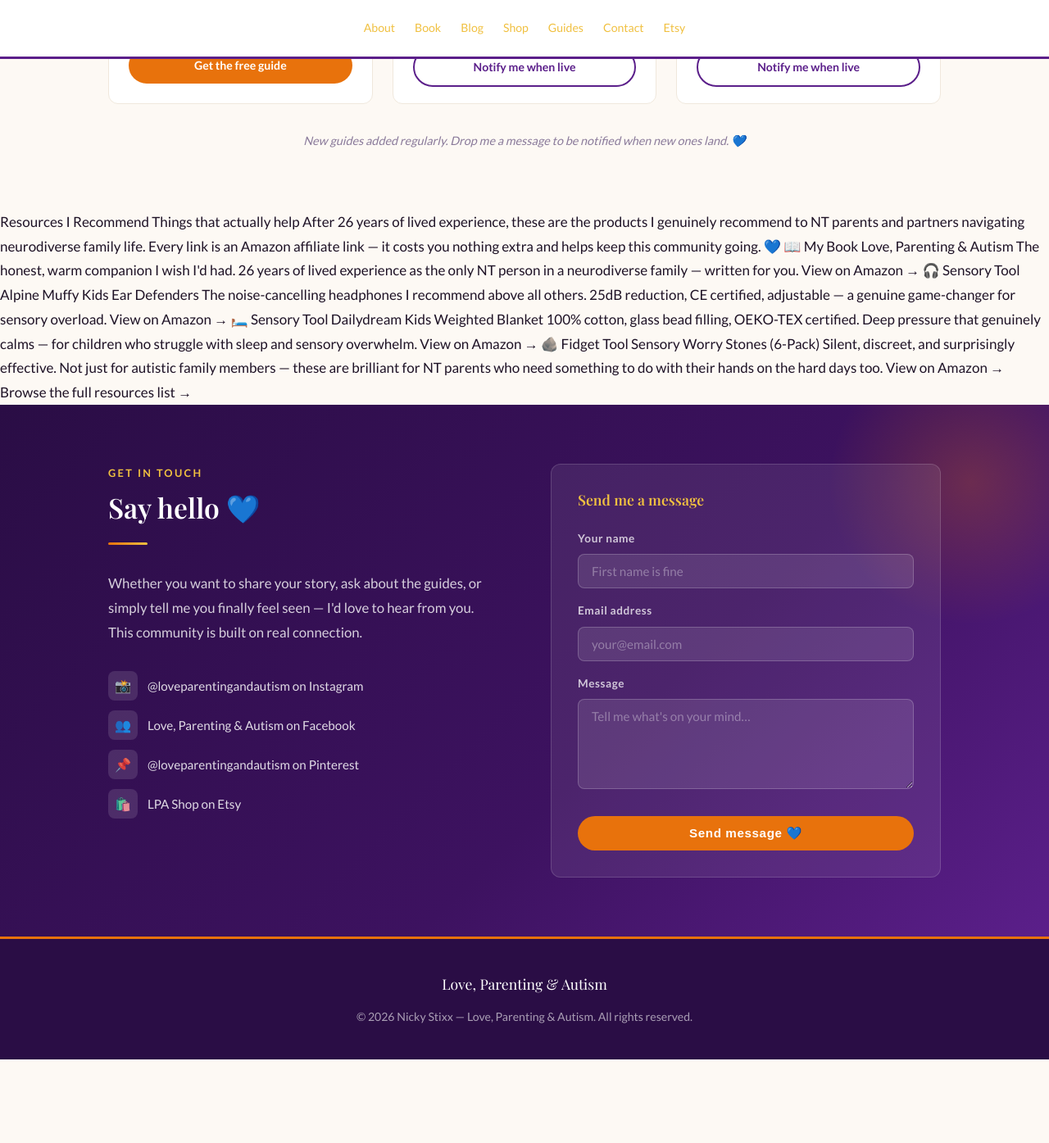
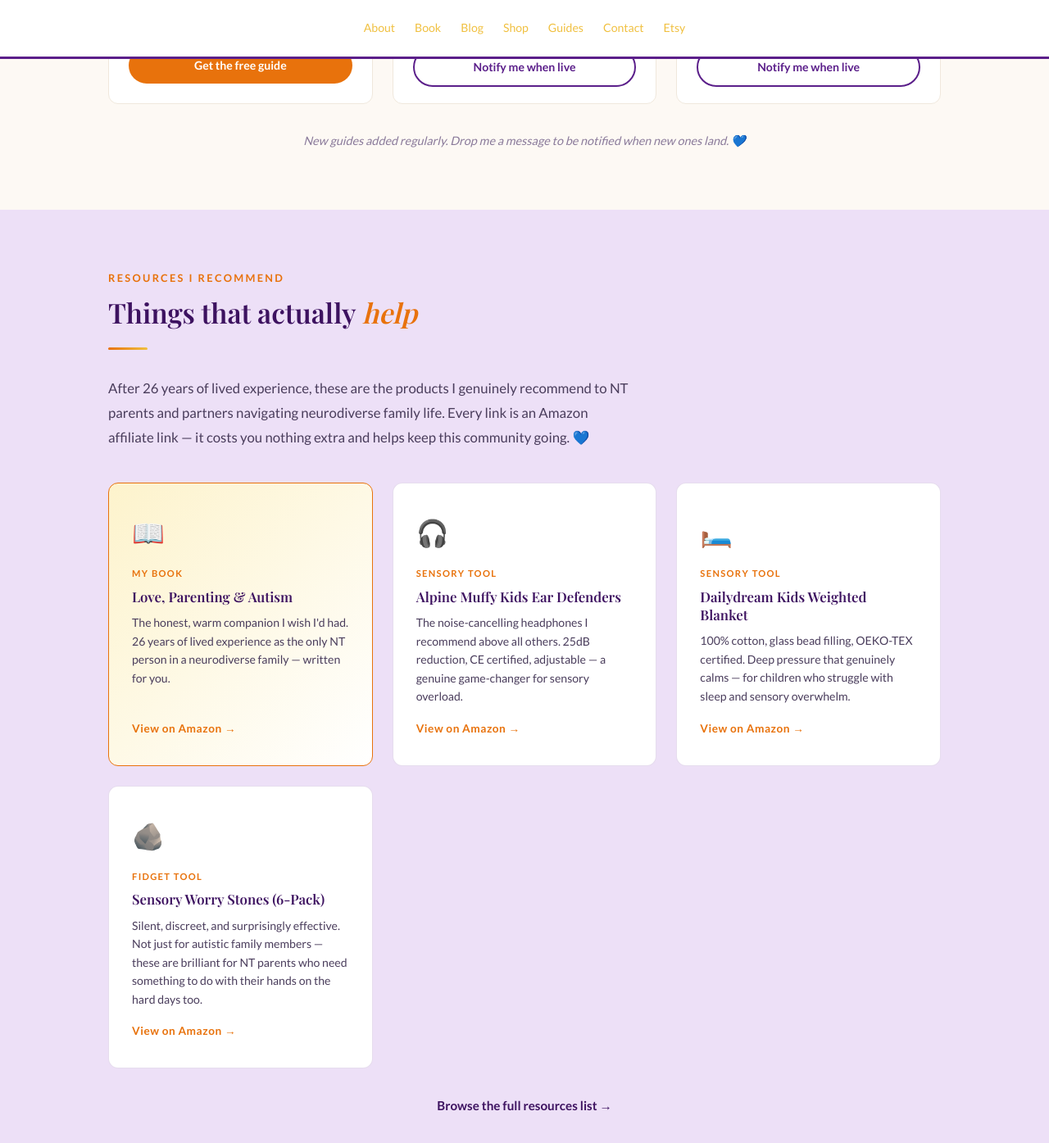
Before and after one commit to stixxnicky-lpa/loveparentingandautism, a Jekyll site: the page built from index.html, in a window 1280 px wide and 1400 px high, scrolled down 3661 px. Shown: the top 1395 px of the window at 82% size. Built offline with Jekyll 4.4.1, drawn with Linux system fonts in a browser that asks for light colours; some web fonts are replaced; before the commit the page ends 4954 px from its top, so only the background shows below that.

Commit message:
Update index.html

```diff
--- a/index.html
+++ b/index.html
@@ -387,36 +387,45 @@ footer a:hover{color:var(--white)}
         <p class="guides-note">New guides added regularly. Drop me a message to be notified when new ones land. 💙</p>
       </div>
     </section>
-Resources I Recommend
-
-Things that actually help
-After 26 years of lived experience, these are the products I genuinely recommend to NT parents and partners navigating neurodiverse family life. Every link is an Amazon affiliate link — it costs you nothing extra and helps keep this community going. 💙
-
-📖
-My Book
-Love, Parenting & Autism
-The honest, warm companion I wish I'd had. 26 years of lived experience as the only NT person in a neurodiverse family — written for you.
-
-View on Amazon →
-🎧
-Sensory Tool
-Alpine Muffy Kids Ear Defenders
-The noise-cancelling headphones I recommend above all others. 25dB reduction, CE certified, adjustable — a genuine game-changer for sensory overload.
-
-View on Amazon →
-🛏️
-Sensory Tool
-Dailydream Kids Weighted Blanket
-100% cotton, glass bead filling, OEKO-TEX certified. Deep pressure that genuinely calms — for children who struggle with sleep and sensory overwhelm.
-
-View on Amazon →
-🪨
-Fidget Tool
-Sensory Worry Stones (6-Pack)
-Silent, discreet, and surprisingly effective. Not just for autistic family members — these are brilliant for NT parents who need something to do with their hands on the hard days too.
-
-View on Amazon →
-Browse the full resources list →
+<section class="resources" id="resources">
+      <div class="container">
+        <p class="section-label">Resources I Recommend</p>
+        <h2 class="section-title">Things that actually <em>help</em></h2>
+        <div class="divider"></div>
+        <p class="section-intro">After 26 years of lived experience, these are the products I genuinely recommend to NT parents and partners navigating neurodiverse family life. Every link is an Amazon affiliate link — it costs you nothing extra and helps keep this community going. 💙</p>
+        <div class="resources-grid">
+          <a href="https://www.amazon.co.uk/dp/B0GN7ZH59Z?tag=loveparenti0f-21" target="_blank" rel="noopener sponsored" class="resource-card resource-card--book">
+            <div class="resource-icon">📖</div>
+            <div class="resource-badge">My Book</div>
+            <h3>Love, Parenting &amp; Autism</h3>
+            <p>The honest, warm companion I wish I'd had. 26 years of lived experience as the only NT person in a neurodiverse family — written for you.</p>
+            <span class="resource-link">View on Amazon →</span>
+          </a>
+          <a href="https://www.amazon.co.uk/dp/B08JZ21818?tag=loveparenti0f-21" target="_blank" rel="noopener sponsored" class="resource-card">
+            <div class="resource-icon">🎧</div>
+            <div class="resource-badge">Sensory Tool</div>
+            <h3>Alpine Muffy Kids Ear Defenders</h3>
+            <p>The noise-cancelling headphones I recommend above all others. 25dB reduction, CE certified, adjustable — a genuine game-changer for sensory overload.</p>
+            <span class="resource-link">View on Amazon →</span>
+          </a>
+          <a href="https://www.amazon.co.uk/dp/B09HXQ3XZ4?tag=loveparenti0f-21" target="_blank" rel="noopener sponsored" class="resource-card">
+            <div class="resource-icon">🛏️</div>
+            <div class="resource-badge">Sensory Tool</div>
+            <h3>Dailydream Kids Weighted Blanket</h3>
+            <p>100% cotton, glass bead filling, OEKO-TEX certified. Deep pressure that genuinely calms — for children who struggle with sleep and sensory overwhelm.</p>
+            <span class="resource-link">View on Amazon →</span>
+          </a>
+          <a href="https://www.amazon.co.uk/dp/B0F29G6K2P?tag=loveparenti0f-21" target="_blank" rel="noopener sponsored" class="resource-card">
+            <div class="resource-icon">🪨</div>
+            <div class="resource-badge">Fidget Tool</div>
+            <h3>Sensory Worry Stones (6-Pack)</h3>
+            <p>Silent, discreet, and surprisingly effective. Not just for autistic family members — these are brilliant for NT parents who need something to do with their hands on the hard days too.</p>
+            <span class="resource-link">View on Amazon →</span>
+          </a>
+        </div>
+        <p class="resources-note"><a href="https://loveparentingandautism.com/resources/">Browse the full resources list →</a></p>
+      </div>
+    </section>
     <section class="contact" id="contact">
       <div class="container">
         <div class="contact-inner">
```
